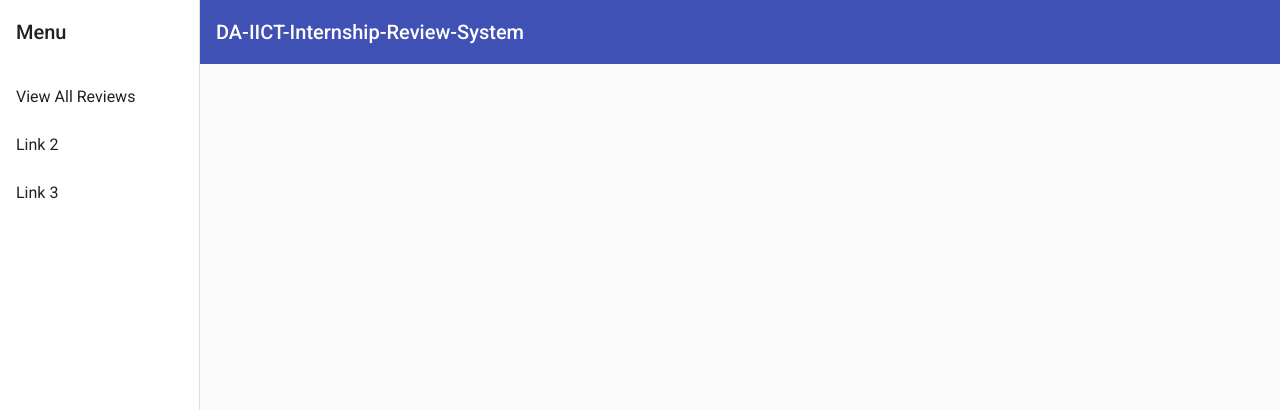
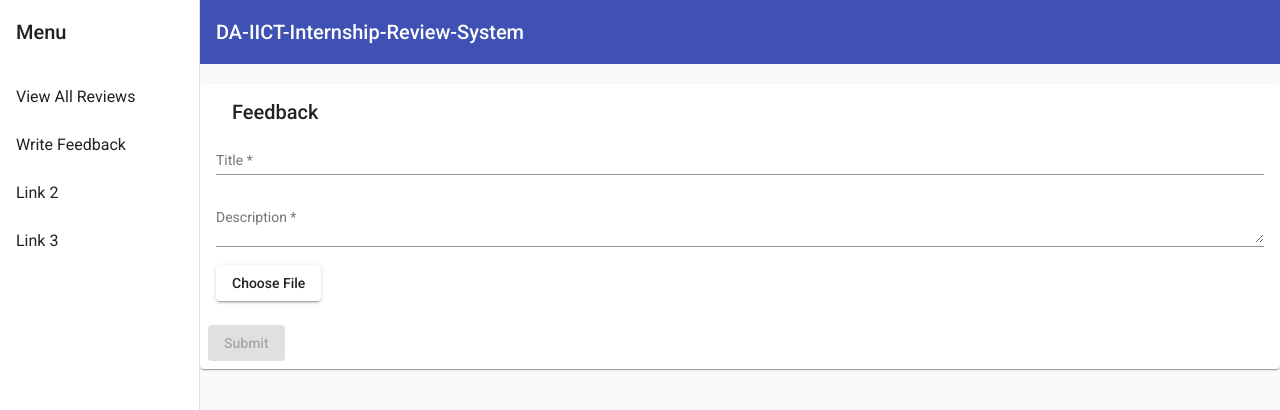
Before and after one commit to malavshah9/DA-IICT-Internship-Review-System, an Angular app: page /feedback in a window 1280 px wide. Before the commit this address led to /. Shown: the top 410 px of the page. Built offline with nearby package versions, Linux system fonts and the light colour scheme.

Commit message:
write-feedback-form ui done!

```diff
--- a/src/app/app-routing.module.ts
+++ b/src/app/app-routing.module.ts
@@ -1,9 +1,11 @@
 import { NgModule } from '@angular/core';
 import { Routes, RouterModule } from '@angular/router';
 import { ViewAllReviewsComponent } from './view-all-reviews/view-all-reviews.component';
+import { WriteFeedbackComponent } from './write-feedback/write-feedback.component';
 
 const routes: Routes = [
-  { path: 'reviews', component: ViewAllReviewsComponent }
+  { path: 'reviews', component: ViewAllReviewsComponent },
+  { path: 'feedback', component: WriteFeedbackComponent }
 ];
 
 @NgModule({
--- a/src/app/side-menu/side-menu.component.html
+++ b/src/app/side-menu/side-menu.component.html
@@ -6,6 +6,7 @@
     <mat-toolbar>Menu</mat-toolbar>
     <mat-nav-list>
       <a mat-list-item routerLink='/reviews'>View All Reviews</a>
+      <a mat-list-item routerLink='/feedback'>Write Feedback</a>
       <a mat-list-item href="#">Link 2</a>
       <a mat-list-item href="#">Link 3</a>
     </mat-nav-list>
--- /dev/null
+++ b/src/app/write-feedback/write-feedback.component.html
@@ -0,0 +1,62 @@
+<form [formGroup]="feedbackForm" novalidate (ngSubmit)="onSubmit()">
+  <mat-card class="shipping-card">
+    <mat-card-header>
+      <mat-card-title>Feedback</mat-card-title>
+    </mat-card-header>
+    <mat-card-content>
+      <div class="row">
+        <div class="col">
+          <mat-form-field class="full-width">
+            <input matInput placeholder="Title" formControlName="title">
+            <mat-error *ngIf="feedbackForm.controls['title'].hasError('required')">
+                Title is <strong>required</strong>
+              </mat-error>
+          </mat-form-field>
+        </div>
+      </div>
+      <div class="row">
+          <div class="col">
+            <mat-form-field class="full-width">
+              <textarea matInput placeholder="Description" formControlName="description"></textarea>
+              <mat-error *ngIf="feedbackForm.controls['description'].hasError('required')">
+                Description is <strong>required</strong>
+              </mat-error>
+            </mat-form-field>
+          </div>
+        </div>
+      <div class="row">
+          <div class="col">
+            <!-- <mat-form-field class="full-width"> -->
+              <!-- <input mat placeholder="File" formControlName="company">
+               -->
+               <button type="button" mat-raised-button (click)="fileInput.click()">Choose File</button>
+              <input hidden (change)="onFileSelected()" #fileInput type="file" id="file">
+            <!-- </mat-form-field> -->
+          </div>
+        </div>
+      <!-- <div class="row">
+        <div class="col">
+          <mat-form-field class="full-width">
+            <input matInput placeholder="First name" formControlName="firstName">
+            <mat-error *ngIf="addressForm.controls['firstName'].hasError('required')">
+              First name is <strong>required</strong>
+            </mat-error>
+          </mat-form-field>
+        </div>
+        <div class="col">
+          <mat-form-field class="full-width">
+            <input matInput placeholder="Last name" formControlName="lastName">
+            <mat-error *ngIf="addressForm.controls['lastName'].hasError('required')">
+              Last name is <strong>required</strong>
+            </mat-error>
+          </mat-form-field>
+        </div>
+      </div> -->
+
+
+    </mat-card-content>
+    <mat-card-actions>
+      <button mat-raised-button [disabled]="!feedbackForm.valid" color="primary" type="submit">Submit</button>
+    </mat-card-actions>
+  </mat-card>
+</form>
--- /dev/null
+++ b/src/app/write-feedback/write-feedback.component.scss
@@ -0,0 +1,27 @@
+.full-width {
+  width: 100%;
+}
+
+.shipping-card {
+  min-width: 120px;
+  margin: 20px auto;
+}
+
+.mat-radio-button {
+  display: block;
+  margin: 5px 0;
+}
+
+.row {
+  display: flex;
+  flex-direction: row;
+}
+
+.col {
+  flex: 1;
+  margin-right: 20px;
+}
+
+.col:last-child {
+  margin-right: 0;
+}
--- /dev/null
+++ b/src/app/write-feedback/write-feedback.component.ts
@@ -0,0 +1,32 @@
+import { Component } from '@angular/core';
+import { FormBuilder, Validators } from '@angular/forms';
+
+@Component({
+  selector: 'app-write-feedback',
+  templateUrl: './write-feedback.component.html',
+  styleUrls: ['./write-feedback.component.scss']
+})
+export class WriteFeedbackComponent {
+  feedbackForm = this.fb.group({
+    title: [null, Validators.required],
+    description: [null, Validators.required]
+  });
+  constructor(private fb: FormBuilder) {}
+  onSubmit() {
+    alert('Thanks!');
+  }
+  onFileSelected() {
+    const inputNode: any = document.querySelector('#file');
+
+    if (typeof (FileReader) !== 'undefined') {
+      const reader = new FileReader();
+
+      reader.onload = (e: any) => {
+        // this.srcResult = e.target.result;
+        console.log(e.target.result);
+      };
+
+      reader.readAsArrayBuffer(inputNode.files[0]);
+    }
+  }
+}
--- a/src/index.html
+++ b/src/index.html
@@ -9,6 +9,7 @@
   <link rel="icon" type="image/x-icon" href="favicon.ico">
   <link href="https://fonts.googleapis.com/css?family=Roboto:300,400,500&display=swap" rel="stylesheet">
   <link href="https://fonts.googleapis.com/icon?family=Material+Icons" rel="stylesheet">
+
 </head>
 <body>
   <app-root></app-root>
```
Also changed, not shown: src/app/app.module.ts (+11 -1 lines), 1 other file (tests, documents, lock files or other folders).
